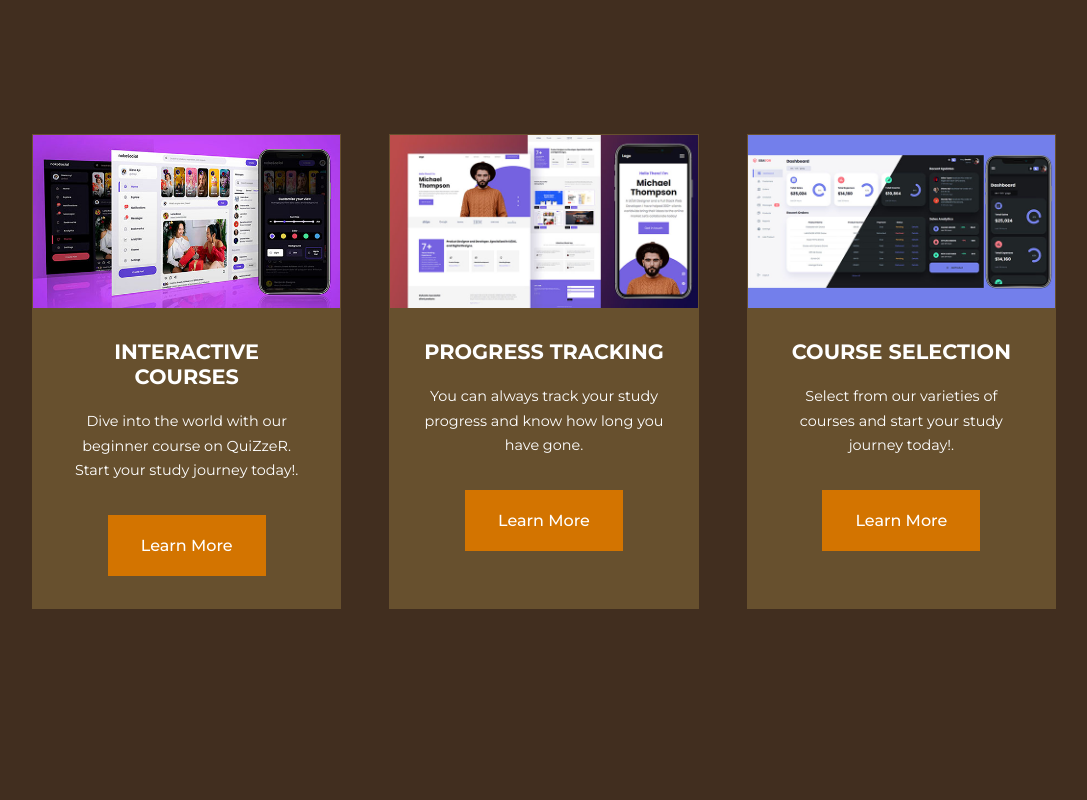
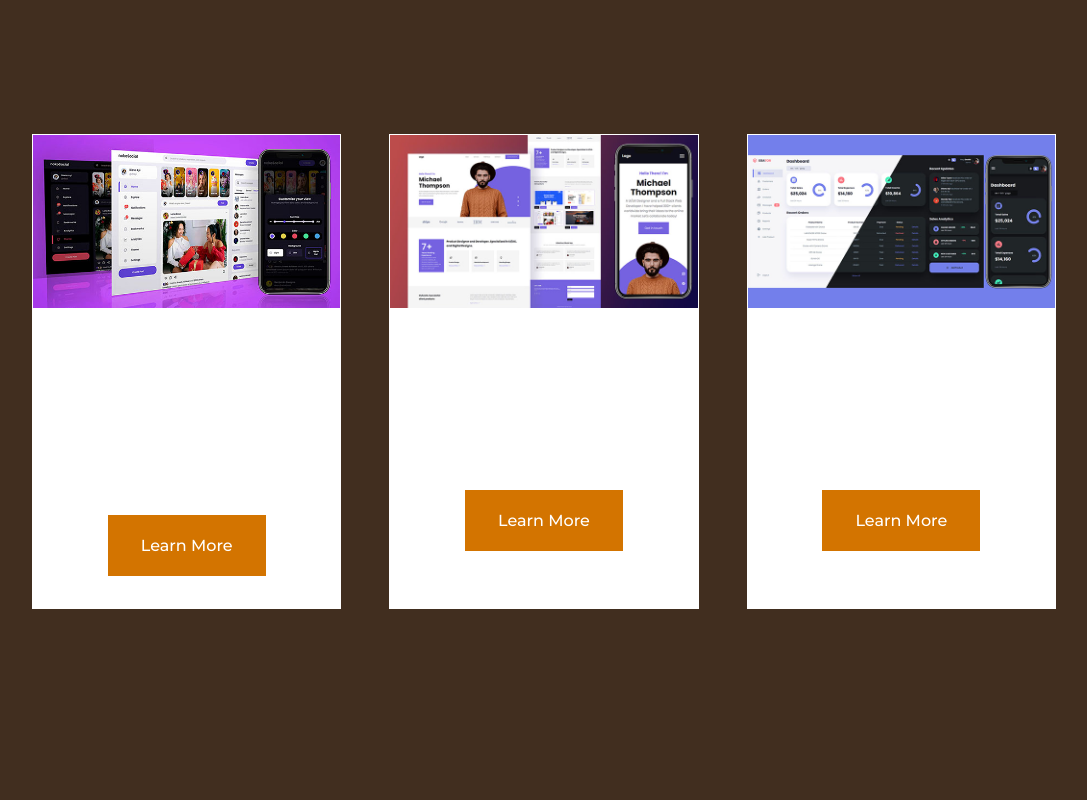
Before and after one commit to Etomu/QuiZzeR, a plain HTML site: page index.html in a window 1280 px wide. Shown: the part 800-1600 px from the top of the page, without its empty margins (96-1183 px from the left). Drawn offline with nearby package versions, Linux system fonts and the light colour scheme.

Commit message:
Update style.css

```diff
--- a/css/style.css
+++ b/css/style.css
@@ -18,7 +18,7 @@
     --color-light: rgba(255, 255, 255, 0.7);
     --color-black: #000;
     --color-bg: #412e1f;
-    --color-bg1: #67502e;
+    --color-bg1: #FFFFFF;
     --color-bg2: #80582a;
 
     --container-width-lg: 80%;
```
